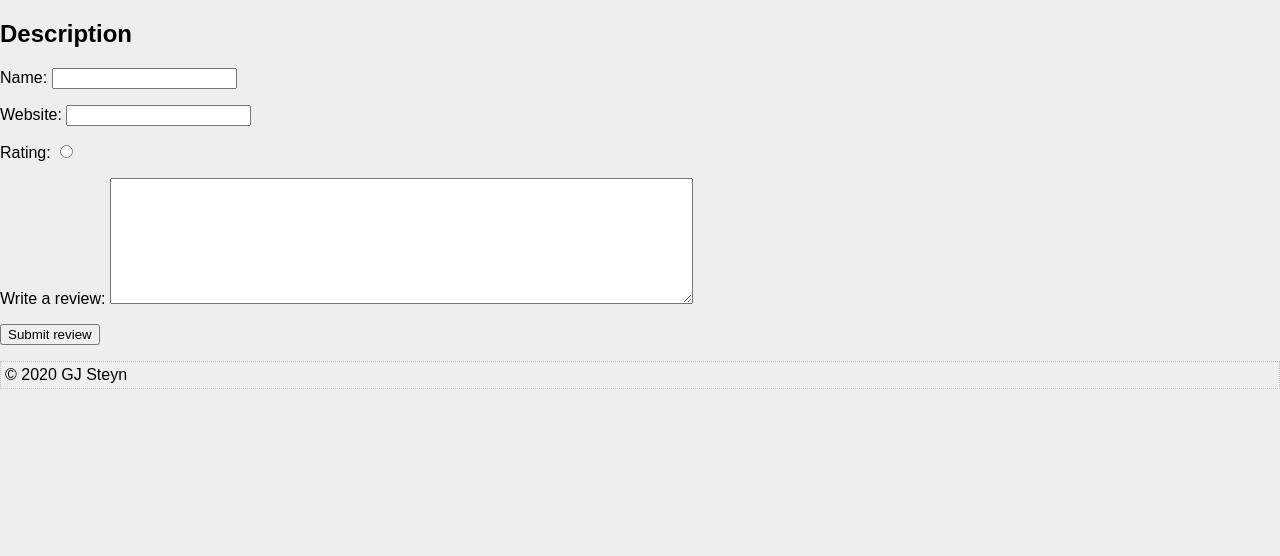
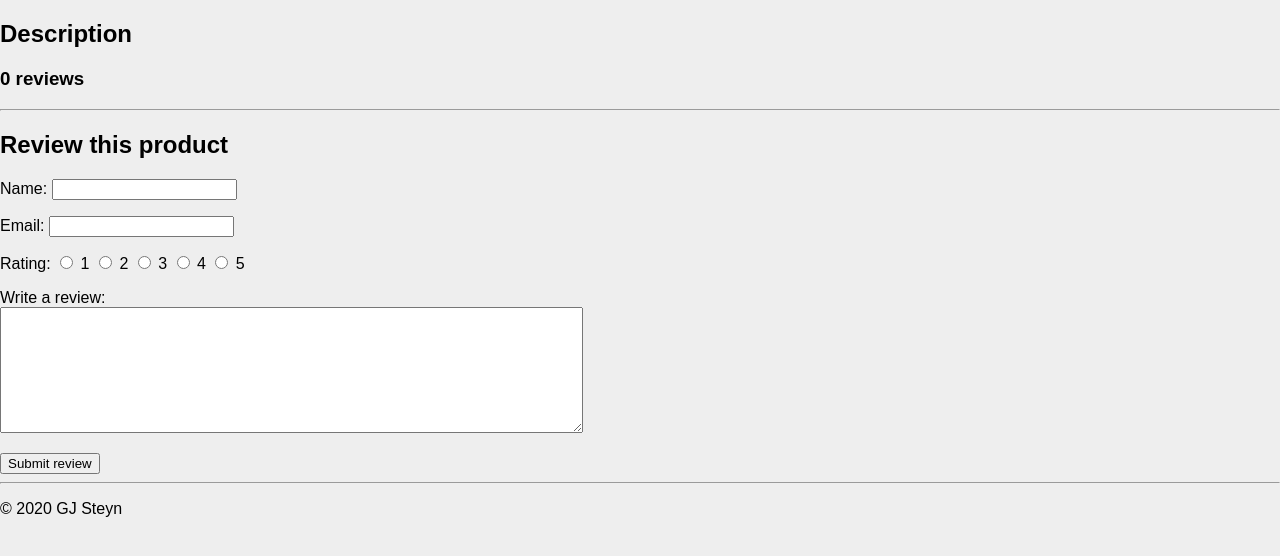
Before and after one commit to Gainzislife/Product-Review-app, a PHP site: page /product.php in a window 1280 px wide. Shown: the part 197-753 px from the top of the page. Run offline with PHP 8.4, Linux system fonts and the light colour scheme; data comes from the database, SQL or seed files in the repository; data that the repository does not hold is empty; some libraries are stand-ins or nearby versions.

Commit message:
Added functions to common and review functionality

```diff
--- a/errors/db_error.php
+++ b/errors/db_error.php
@@ -1,7 +1,7 @@
-<?php include 'view/header.php'; ?>
+<?php include 'header.php'; ?>
 <section>
     <h1>Database Error</h1>
     <p>A database error occurred.</p>
     <p class="last_paragraph">Error message: <?php echo $error_message; ?></p>
 </section>
-<?php include 'view/footer.php'; ?>
+<?php include 'footer.php'; ?>
--- a/errors/db_error_connect.php
+++ b/errors/db_error_connect.php
@@ -1,7 +1,7 @@
-<?php include 'view/header.php'; ?>
+<?php include 'header.php'; ?>
 <section>
     <h1>Database Error</h1>
     <p>An error occurred connecting to the database.</p>
     <p class="last_paragraph">Error message: <?php echo $error_message; ?></p>
 </section>
-<?php include 'view/footer.php'; ?>
+<?php include 'footer.php'; ?>
--- a/errors/error.php
+++ b/errors/error.php
@@ -1,6 +1,6 @@
-<?php include 'view/header.php'; ?>
+<?php include 'header.php'; ?>
 <section>
     <h2>Error</h2>
     <p class="last_paragraph"><?php echo html_escape($error); ?></p>
 </section>
-<?php include 'view/footer.php'; ?>
+<?php include 'footer.php'; ?>
--- a/footer.php
+++ b/footer.php
@@ -1,5 +1,6 @@
 
 </main>
+<hr>
 <footer>
     <p id="footer">
         &copy; <?php echo date("Y"); ?> GJ Steyn
--- a/main.css
+++ b/main.css
@@ -8,8 +8,7 @@ body {
   font-family: sans-serif;
 }
 
-.top-menu,
-#footer {
+.top-menu {
 	border: 1px dotted silver;
 	min-height: 18px;
 	padding: 4px;
--- a/model/common.php
+++ b/model/common.php
@@ -1,11 +1,13 @@
 <?php
 require_once 'database.php';
 
-function html_escape($html) {
+function html_escape($html)
+{
     return htmlspecialchars($html, ENT_HTML5, 'UTF-8');
 }
 
-function get_products() {
+function get_products()
+{
     global $db;
     $query = 'SELECT * FROM products';
     try {
@@ -20,7 +22,8 @@ function get_products() {
     }
 }
 
-function get_product($product_id) {
+function get_product($product_id)
+{
     global $db;
     $query = 'SELECT *
               FROM products
@@ -38,11 +41,66 @@ function get_product($product_id) {
     }
 }
 
-function count_reviews_for_product($product_id) {
+function get_reviews()
+{
     global $db;
-    $query = "SELECT COUNT(*)
+    $query = 'SELECT * FROM reviews';
+    try {
+        $statement = $db->prepare($query);
+        $statement->execute();
+        $result = $statement->fetchAll();
+        $statement->closeCursor();
+        return $result;
+    } catch (PDOException $e) {
+        $error_message = $e->getMessage();
+        display_db_error($error_message);
+    }
+}
+
+function get_review($product_id)
+{
+    global $db;
+    $query = 'SELECT *
               FROM reviews
-              WHERE id = :product_id";
+              WHERE id = :product_id';
+    try {
+        $statement = $db->prepare($query);
+        $statement->bindValue(':product_id', $product_id);
+        $statement->execute();
+        $result = $statement->fetch();
+        $statement->closeCursor();
+        return $result;
+    } catch (PDOException $e) {
+        $error_message = $e->getMessage();
+        display_db_error($error_message);
+    }
+}
+
+function get_reviews_for_product($product_id)
+{
+    global $db;
+    $query = 'SELECT *
+              FROM reviews
+              WHERE product_id = :product_id';
+    try {
+        $statement = $db->prepare($query);
+        $statement->bindValue(':product_id', $product_id);
+        $statement->execute();
+        $result = $statement->fetchAll();
+        $statement->closeCursor();
+        return $result;
+    } catch (PDOException $e) {
+        $error_message = $e->getMessage();
+        display_db_error($error_message);
+    }
+}
+
+function count_reviews_for_product($product_id)
+{
+    global $db;
+    $query = 'SELECT COUNT(*)
+              FROM reviews
+              WHERE product_id = :product_id';
 
     try {
         $statement = $db->prepare($query);
@@ -50,9 +108,52 @@ function count_reviews_for_product($product_id) {
         $statement->execute();
         $result = $statement->fetchColumn();
         $statement->closeCursor();
-        return $result;
+        return (int) $result;
     } catch (PDOException $e) {
         $error_message = $e->getMessage();
         display_db_error($error_message);
     }
-  }
+}
+
+function add_review($review_data)
+{
+    global $db;
+    $query = 'INSERT INTO reviews
+                 (product_id, rating, name, email, text)
+              VALUES
+                 (:product_id, :rating, :name, :email, :text)';
+    try {
+        $statement = $db->prepare($query);
+        $statement->bindValue(':product_id', $review_data['product_id']);
+        $statement->bindValue(':rating', $review_data['rating']);
+        $statement->bindValue(':name', $review_data['name']);
+        $statement->bindValue(':email', $review_data['email']);
+        $statement->bindValue(':text', $review_data['text']);
+        $statement->execute();
+        $statement->closeCursor();
+    } catch (PDOException $e) {
+        $error_message = $e->getMessage();
+        display_db_error($error_message);
+    }
+}
+
+function edit_review($review_data)
+{
+    global $db;
+    $query = 'UPDATE reviews
+              SET product_id = :product_id, rating = :rating, name = :name, email = :email, text = :text
+              WHERE id = :review_id';
+    try {
+        $statement = $db->prepare($query);
+        $statement->bindValue(':product_id', $review_data['product_id']);
+        $statement->bindValue(':rating', $review_data['rating']);
+        $statement->bindValue(':name', $review_data['name']);
+        $statement->bindValue(':email', $review_data['email']);
+        $statement->bindValue(':text', $review_data['text']);
+        $statement->execute();
+        $statement->closeCursor();
+    } catch (PDOException $e) {
+        $error_message = $e->getMessage();
+        display_db_error($error_message);
+    }
+}
--- a/product.php
+++ b/product.php
@@ -1,4 +1,5 @@
 <?php
+require_once 'model/database.php';
 require 'model/common.php';
 include 'header.php';
 
@@ -16,20 +17,27 @@ $description = $product['description'];
 // TODO: images
 //$image_alt = 'Image filename: ' . $image_filename;
 
+$review_count = count_reviews_for_product($product_id);
+
+$product_reviews = get_reviews_for_product($product_id);
+
 if ($_POST) {
-    $review_data = array(
+    $submit_review = array(
         'product_id' => $product_id,
-        'rating' => $_POST['rating'],
-        'name' => $_POST['review-name'],
-        'email' => $_POST['review-email'],
-        'text' => $_POST['review-text']
+        'rating' => filter_input(INPUT_POST, 'review-rating', FILTER_VALIDATE_INT),
+        'name' => filter_input(INPUT_POST, 'review-name'),
+        'email' => filter_input(INPUT_POST, 'review-email'),
+        'text' => filter_input(INPUT_POST, 'review-text'),
     );
+
+    add_review($submit_review);
+    header("Refresh: 0");
 }
 ?>
 
 <h1><?php echo $product_name; ?></h1>
 <div id="left_column">
-    <p><img src="#" alt="Image of product" /></p>
+    <p><img src="https://via.placeholder.com/150" alt="Image of product" /></p>
 </div>
 
 <div id="right_column">
@@ -37,26 +45,60 @@ if ($_POST) {
     <?php echo $description; ?>
 </div>
 
-<form method="POST">
+<h3>
+    <?php if ($review_count == 1) : ?>
+        <?php echo $review_count; ?> review
+    <?php else : ?>
+        <?php echo $review_count; ?> reviews
+    <?php endif; ?>
+</h3>
+
+<div class="reviews">
+    <?php foreach ($product_reviews as $review) : ?>
+        <hr>
+        <div class="review">
+            <div class="review-meta">
+                <p><?php echo html_escape($review['name']) ?> - Rating: <?php echo html_escape($review['rating']); ?></p>
+            </div>
+            <div class="review-body">
+                <?php echo html_escape($review['text']); ?>
+            </div>
+        </div>
+    <?php endforeach; ?>
+</div>
+
+<hr>
+<div class="review-form">
+    <h2>Review this product</h2>
+    <form method="POST" name="review-form" action="">
         <p>
             <label for="review-name">Name:</label>
-        <input type="text" id="review-name" name="review-name" value="<?php echo html_escape($review_data['name']); ?>">
+            <input type="text" id="review-name" name="review-name" value="">
         </p>
         <p>
-        <label for="review-email">Website:</label>
-        <input type="text" id="review-email" name="review-email" value="<?php echo html_escape($review_data['email']); ?>">
+            <label for="review-email">Email:</label>
+            <input type="email" id="review-email" name="review-email" value="">
         </p>
         <p>
             <label for="review-rating">Rating:</label>
-        <input type="radio" id="review-rating" name="review-rating" value="<?php echo html_escape($review_data['rating']); ?>">
+            <input type="radio" id="rating-1" name="review-rating" value="1">
+            <label for="rating-1">1</label>
+            <input type="radio" id="rating-2" name="review-rating" value="2">
+            <label for="rating-2">2</label>
+            <input type="radio" id="rating-3" name="review-rating" value="3">
+            <label for="rating-3">3</label>
+            <input type="radio" id="rating-4" name="review-rating" value="4">
+            <label for="rating-4">4</label>
+            <input type="radio" id="rating-5" name="review-rating" value="5">
+            <label for="rating-5">5</label>
         </p>
         <p>
-        <label for="review-text">Write a review:</label>
-        <textarea type="text" id="review-text" name="review-text" rows="8" cols="70">
-      <?php echo html_escape($review_data['text']); ?>
-    </textarea>
+            <label for="review-text">Write a review:</label><br>
+            <textarea type="text" id="review-text" name="review-text" rows="8" cols="70"></textarea>
         </p>
         <input type="submit" value="Submit review">
     </form>
+</div>
+
 
 <?php include 'footer.php'; ?>
```
Lines whose indentation alone changed are shown as unchanged.
